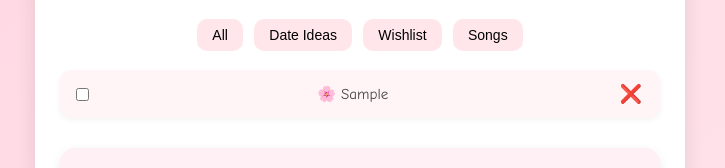
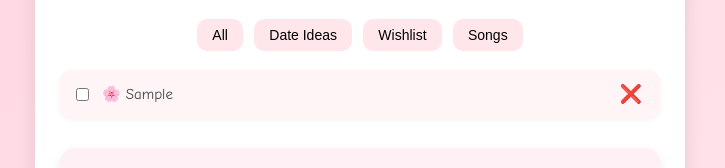
Before and after one commit to ykitsama/nasleo, a plain HTML site: page index.html in a window 1280 px wide. Both pictures are taken after typing "Sample" into the empty fields and a click on the button "Add". Shown: the part 213-381 px from the top of the page, without its empty margins (280-1005 px from the left). Drawn offline with Linux system fonts and the light colour scheme.

Commit message:
Update style.css

```diff
--- a/style.css
+++ b/style.css
@@ -90,6 +90,16 @@ h1 {
 }
 
 #list li {
+  display: flex;
+  align-items: center;
+  gap: 10px;
+}
+#list li span {
+  flex: 1;
+  text-align: left;
+}
+
+#list li {
   background: #fff5f7;
   margin: 8px 0;
   padding: 12px;
```
